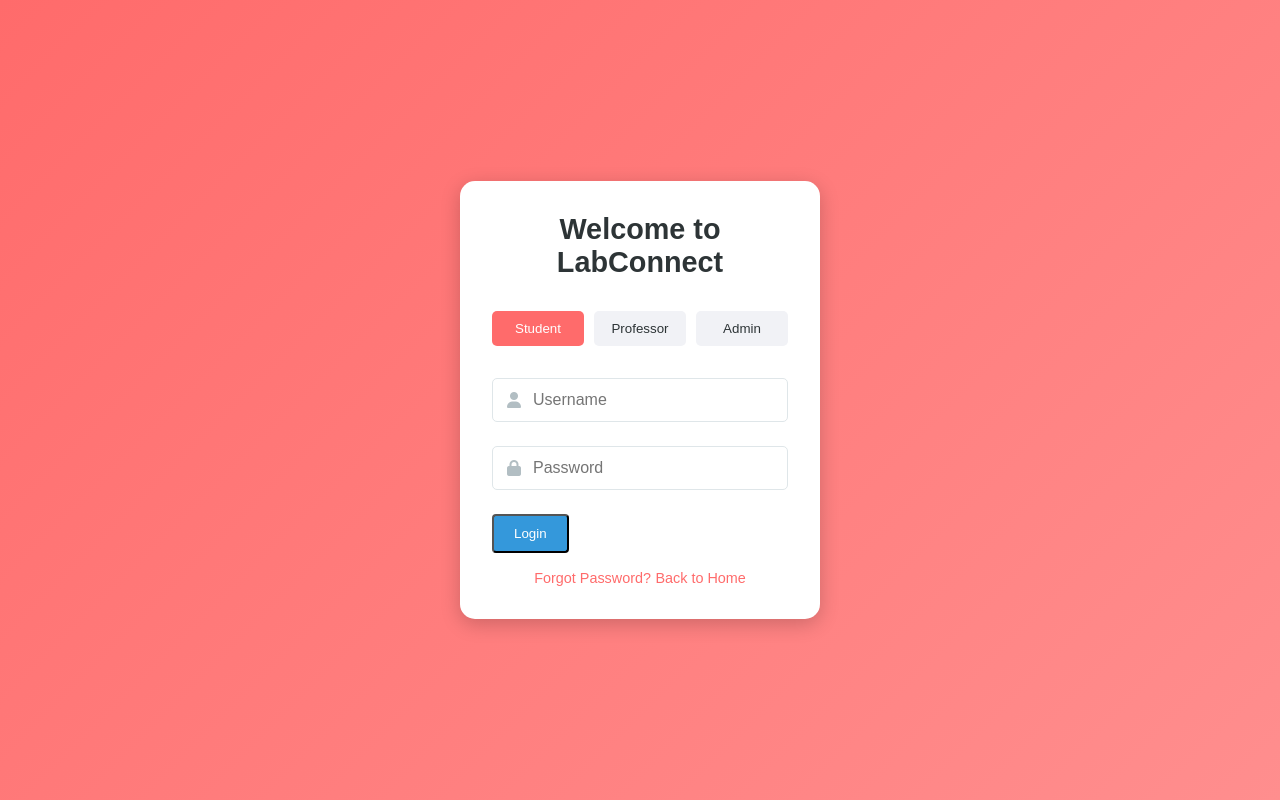
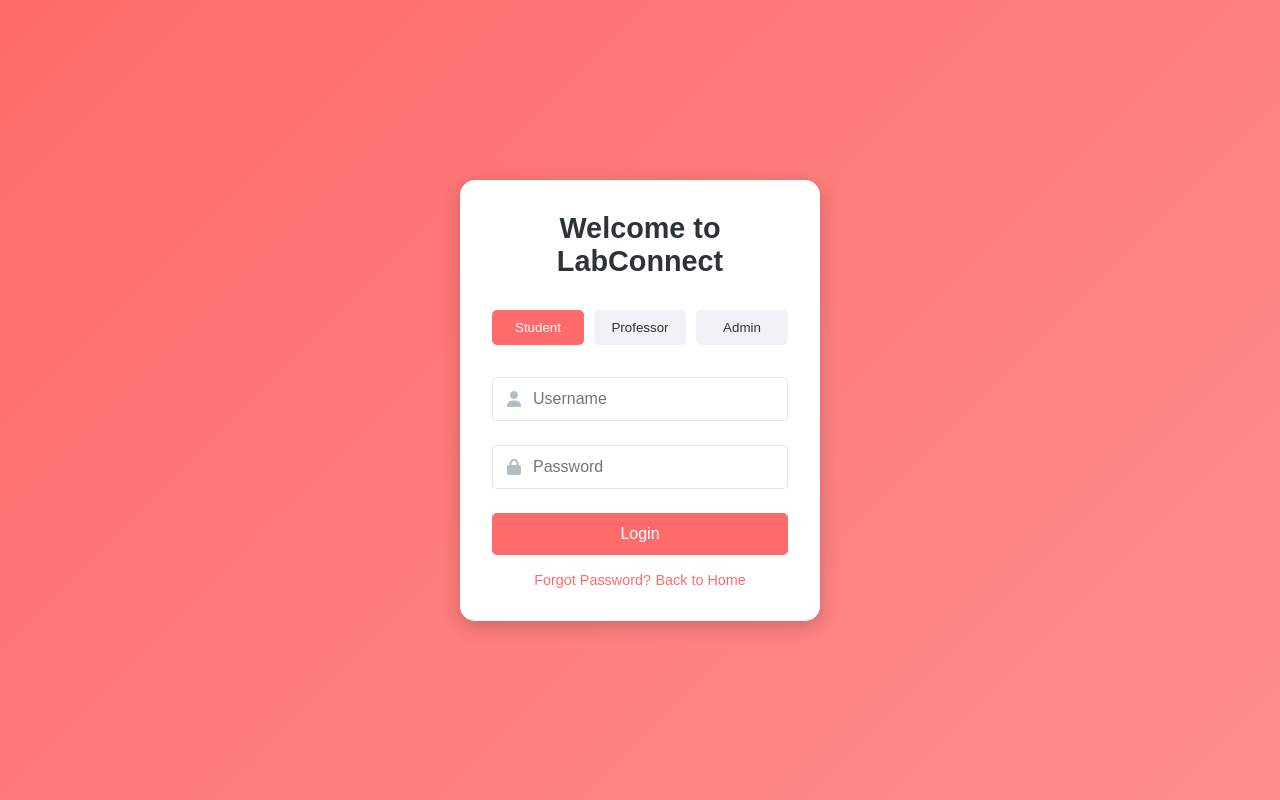
Before and after one commit to Gitoniyey/Labconnect, a Flask app: page /login in a window 1280 px wide. Run offline with Flask 3, Linux system fonts and the light colour scheme.

Commit message:
please help ahha

```diff
--- a/app.py
+++ b/app.py
@@ -46,8 +46,8 @@ def update_inventory():
 # Student Dashboard Route
 @app.route("/student")
 def student_dashboard():
-    student_id = "example_student_id"  # Fetch dynamically based on session or login system
-    student_requests = supabase.table("student_requests").select("*").eq("student_id", student_id).execute().data
+    request_id = "example_request_id"  # Fetch dynamically based on session or login system
+    student_requests = supabase.table("student_requests").select("*").eq("request_id", request_id).execute().data
     return render_template("student_dashboard.html", student_requests=student_requests)
 
 # Submit Student Request Route
--- a/static/login.css
+++ b/static/login.css
@@ -84,14 +84,16 @@ input:focus {
 }
 
 .login-btn {
-    display: inline-block;
-    padding: 10px 20px;
-    background-color: #3498db;
+    width: 100%;
+    padding: 12px;
+    background: #ff6b6b;
     color: white;
-    text-decoration: none;
-    border-radius: 4px;
+    border: none;
+    border-radius: 5px;
+    font-size: 1rem;
+    cursor: pointer;
+    transition: background 0.3s ease;
 }
-
 
 .login-btn:hover {
     background: #ff8e8e;
@@ -125,13 +127,3 @@ input:focus {
         font-size: 1.5rem;
     }
 }
-
-
-.login-btn {
-    display: inline-block;
-    padding: 10px 20px;
-    background-color: #3498db;
-    color: white;
-    text-decoration: none;
-    border-radius: 4px;
-}
--- a/templates/login.html
+++ b/templates/login.html
@@ -25,7 +25,7 @@
                     <i class="fas fa-lock"></i>
                     <input type="password" id="password" placeholder="Password" required>
                 </div>
-                <button type="button" class="login-btn" onclick="window.location.href='{{ url_for('login') }}'">Login</button>
+                <button type="button" class="login-btn" onclick="window.location.href='{{ url_for('student') }}'">Login</button>
 
             </form>
             <div class="forgot-password">
```
